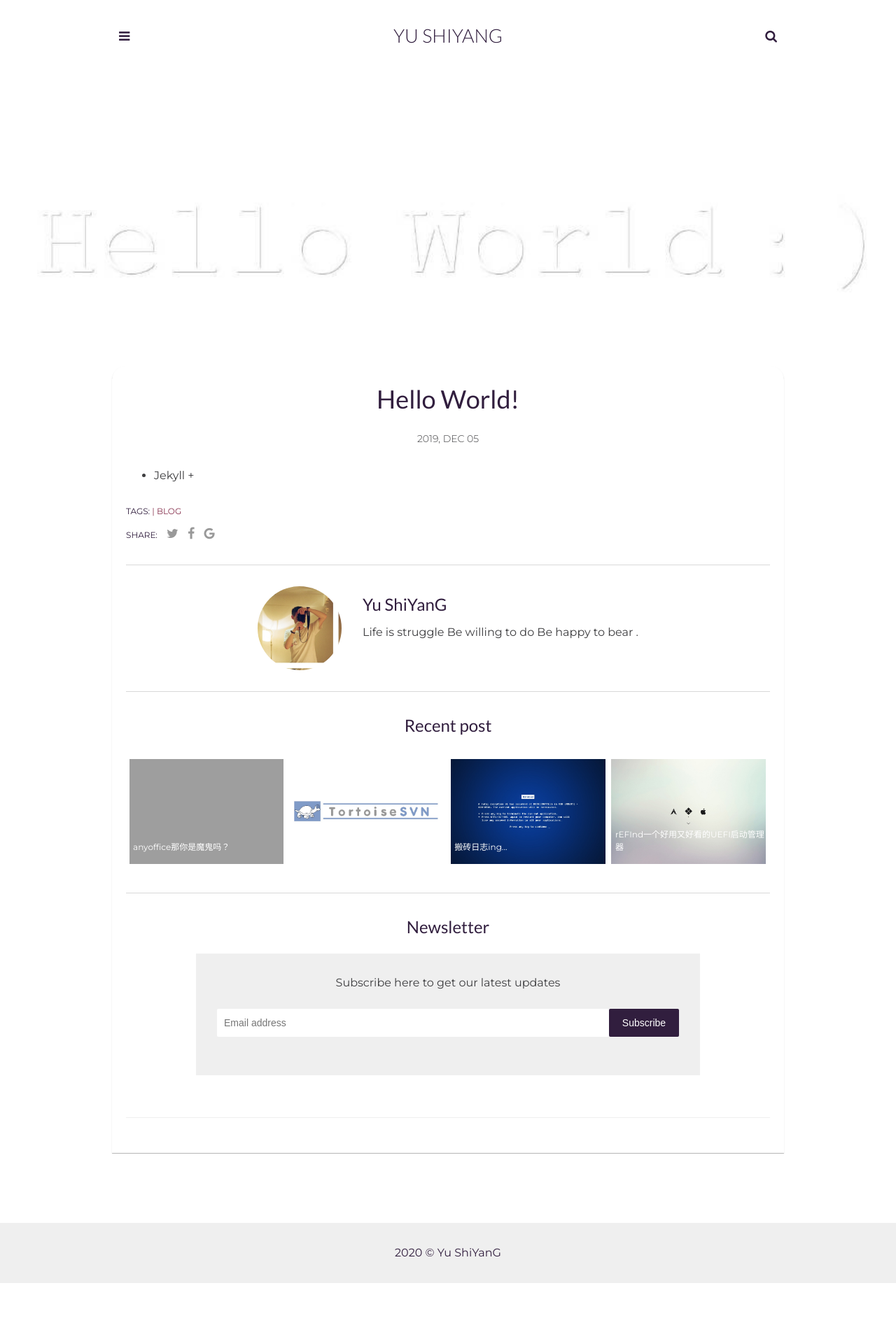
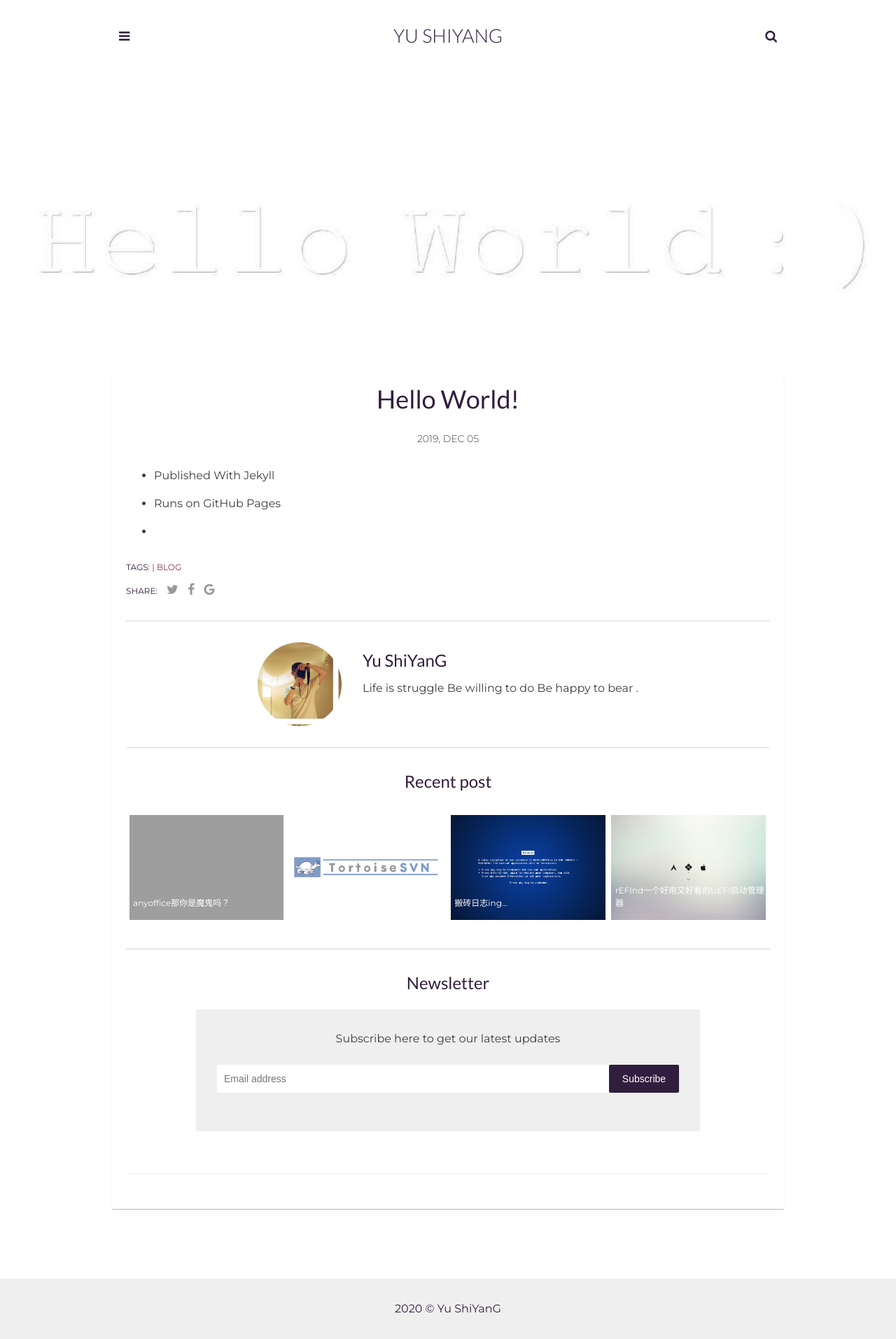
Before and after one commit to techysy/techysy.github.io, a Jekyll site: the page built from _posts/2019-12-06-hello-world.markdown, in a window 1280 px wide. Shown: the whole page at 70% size. Built offline with Jekyll 4.4.1, drawn with Linux system fonts in a browser that asks for light colours; comment, search, counter and statistics services are not loaded; a style sheet for code colours, icons or effects is not loaded; grey boxes are pictures that could not be loaded.

Commit message:
Update 2019-12-06-hello-world.markdown

```diff
--- a/_posts/2019-12-06-hello-world.markdown
+++ b/_posts/2019-12-06-hello-world.markdown
@@ -8,4 +8,8 @@ tags: [Blog]
 categories: jekyll
 ---
 
-+ Jekyll +
++ Published With Jekyll
+
++ Runs on GitHub Pages
+
++
```
